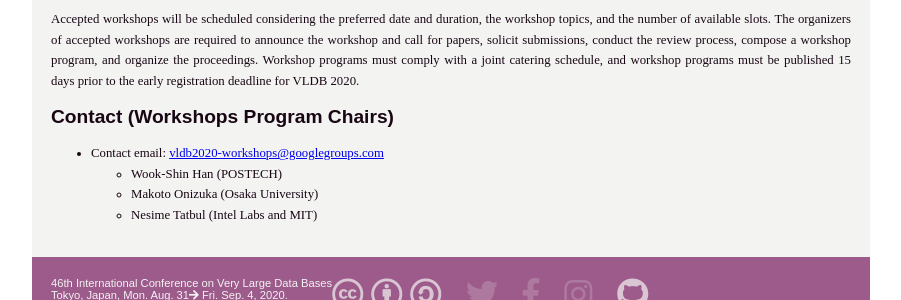
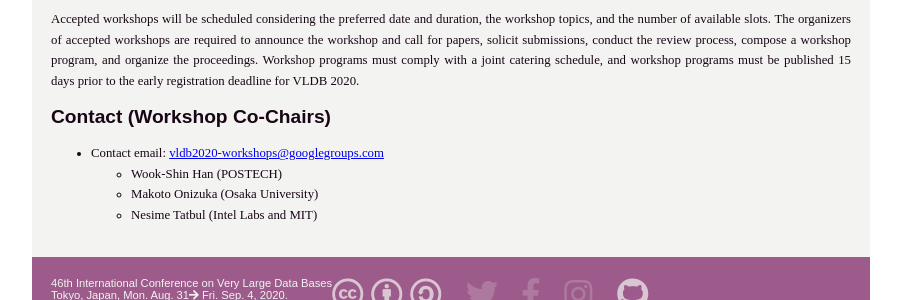
Before and after one commit to VLDB2020/developer-preview, a Jekyll site: the page built from call4workshops.md, in a window 1280 px wide. Shown: the part 2429-2729 px from the top of the page, without its empty margins (189-1090 px from the left). Built offline with Jekyll 4.4.1, drawn with Linux system fonts in a browser that asks for light colours; nearby versions of some CDN libraries; some web fonts are replaced; comment, search, counter and statistics services are not loaded.

Commit message:
typo call4workshops

```diff
--- a/call4workshops.md
+++ b/call4workshops.md
@@ -46,7 +46,7 @@ Proposal evaluation criteria include relevance to VLDB, scientific quality, qual
 Accepted workshops will be scheduled considering the preferred date and duration, the workshop topics, and the number of available slots.
 The organizers of accepted workshops are required to announce the workshop and call for papers, solicit submissions, conduct the review process, compose a workshop program, and organize the proceedings. Workshop programs must comply with a joint catering schedule, and workshop programs must be published 15 days prior to the early registration deadline for VLDB 2020.
 
-## Contact (Workshops Program Chairs)
+## Contact (Workshop Co-Chairs)
 
 * Contact email: [vldb2020-workshops@googlegroups.com](vldb2020-workshops@googlegroups.com)
    * Wook-Shin Han (POSTECH)
```
